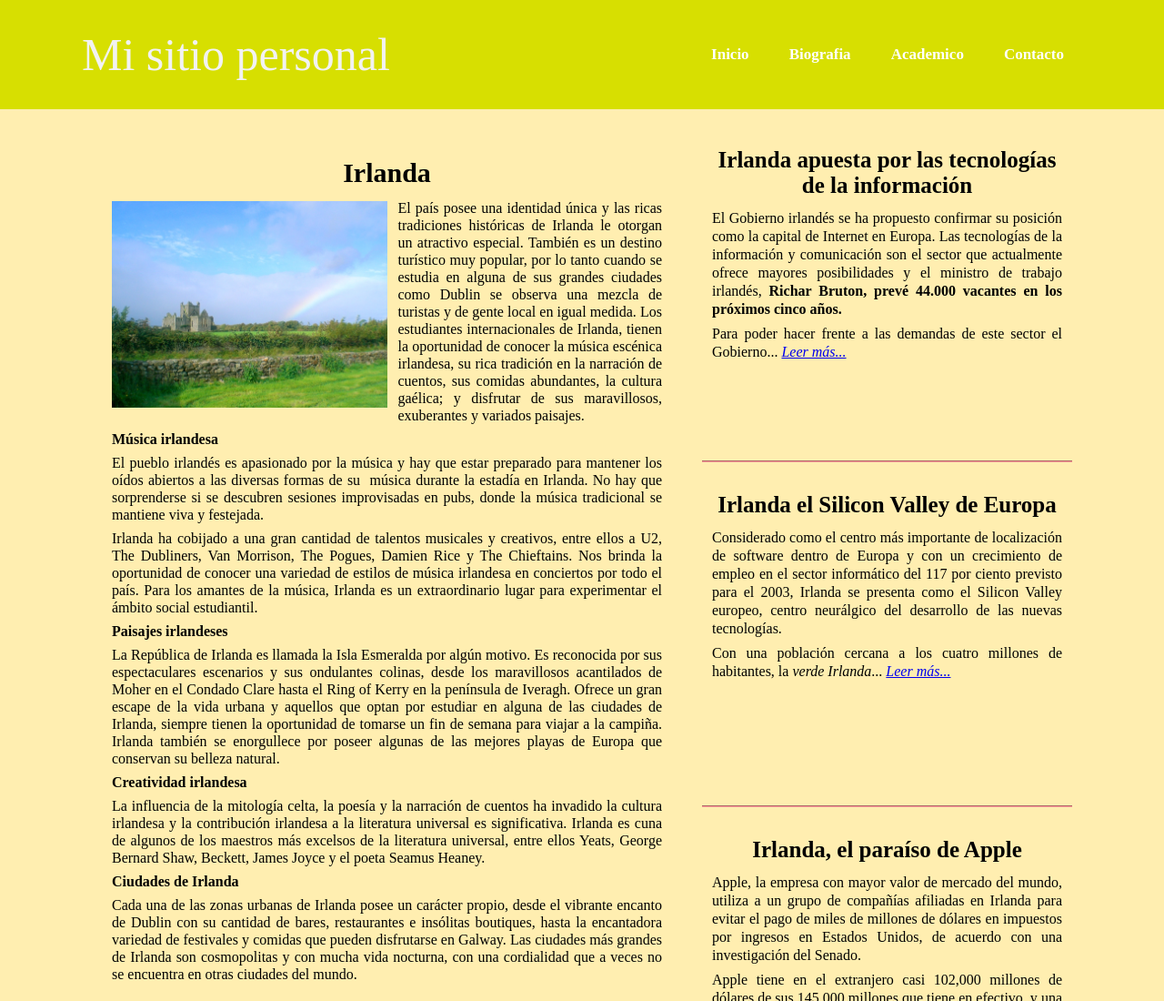
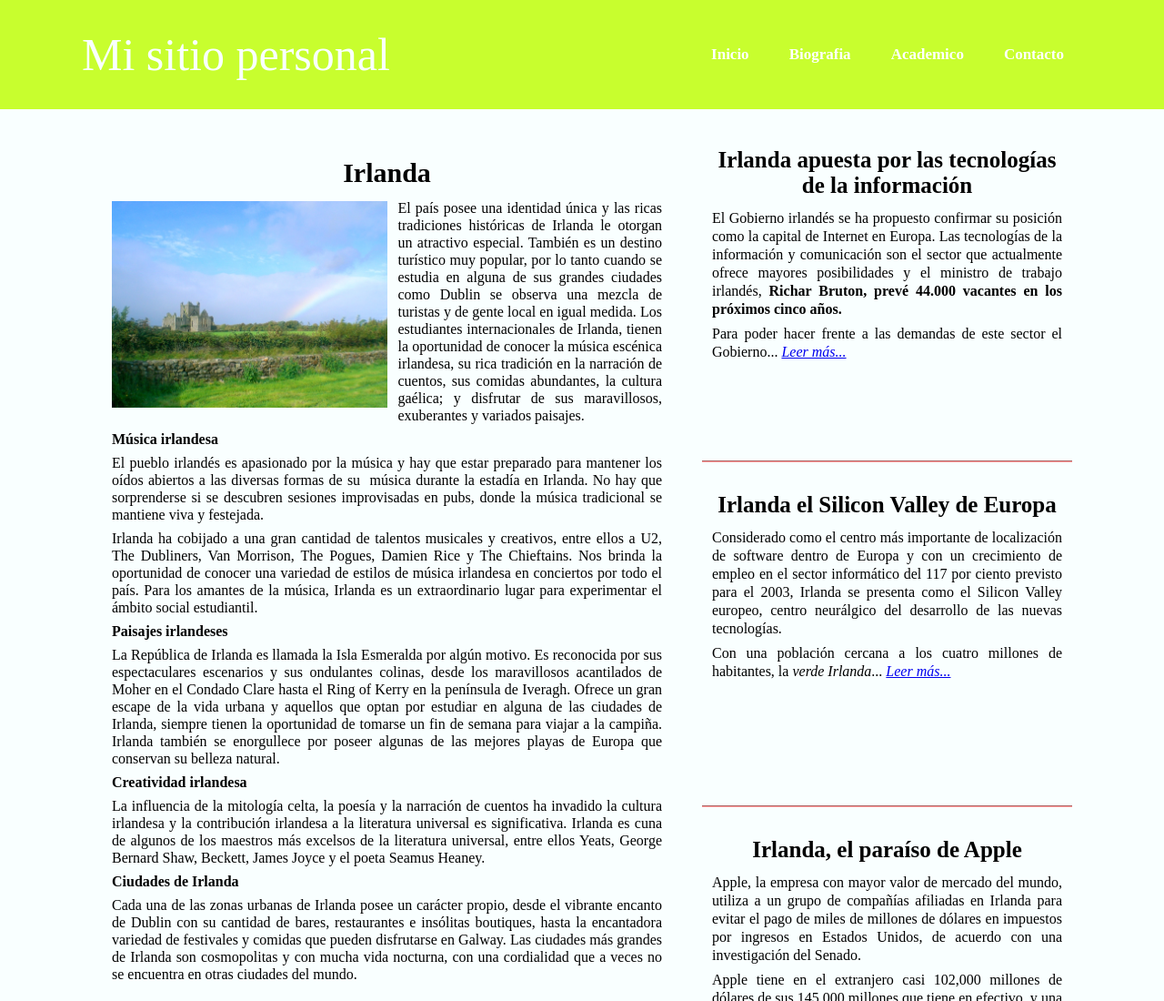
Before and after one commit to JorgeArana288130/JorgeArana288130.github.io, a plain HTML site: page index.html in a window 1280 px wide. Shown: the top 1100 px of the page at 91% size. Drawn offline with Linux system fonts and the light colour scheme.

Commit message:
Cambiando colores

```diff
--- a/css/style.css
+++ b/css/style.css
@@ -5,7 +5,7 @@
 }
 
 body{
-	background: #ffeeb0;
+	background: #f9ffff;
 }
 
 a:hover{
@@ -43,12 +43,12 @@ p{
 header{
 	width: 100%;
 	overflow: hidden;
-	background: #D7DF01;
+	background: #C8FE2E;
 	margin-bottom: 20px;
 }
 
 header .logo{
-	color: #f2f2f2;
+	color: #f9ffff;
 	font-size: 50px;
 	line-height: 120px;
 	float: left;
@@ -84,7 +84,7 @@ header nav a:hover{
 footer{
 	width: 100%;
 	overflow: hidden;
-	background: #D7DF01;
+	background: #C8FE2E;
 	margin-top: 20px;
 }
 
```
